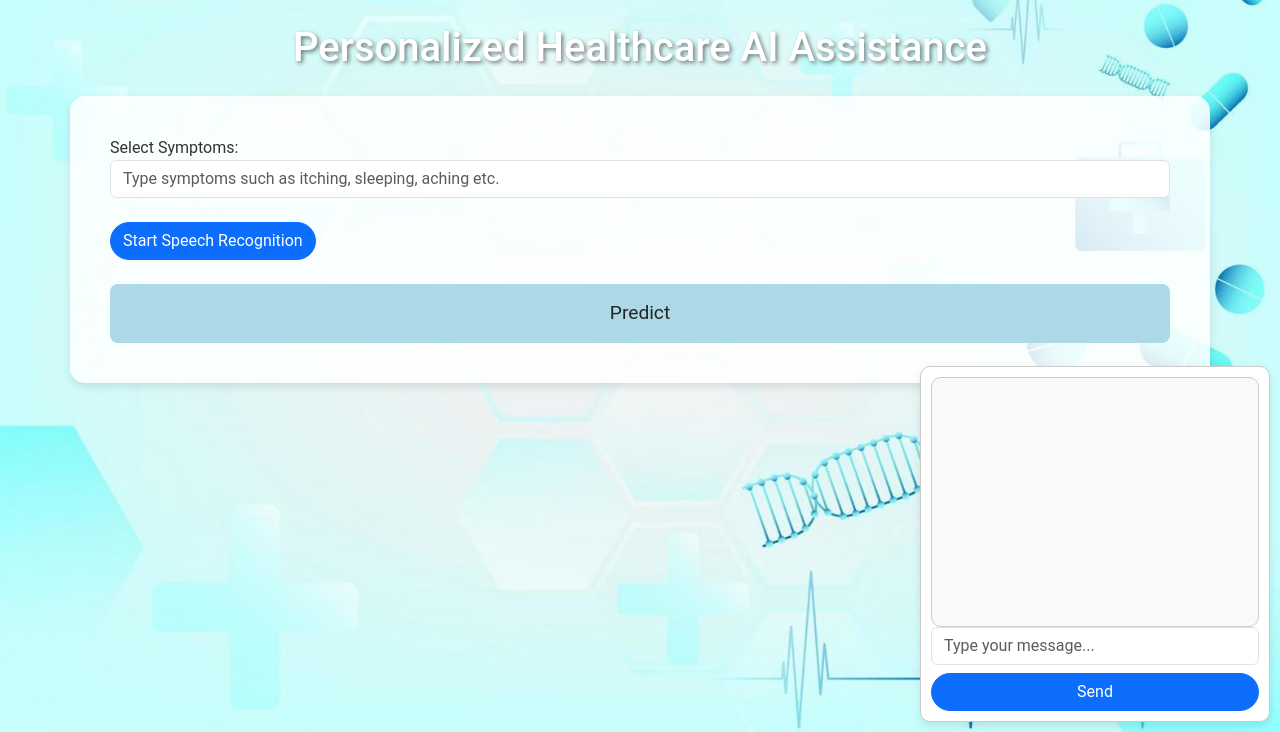
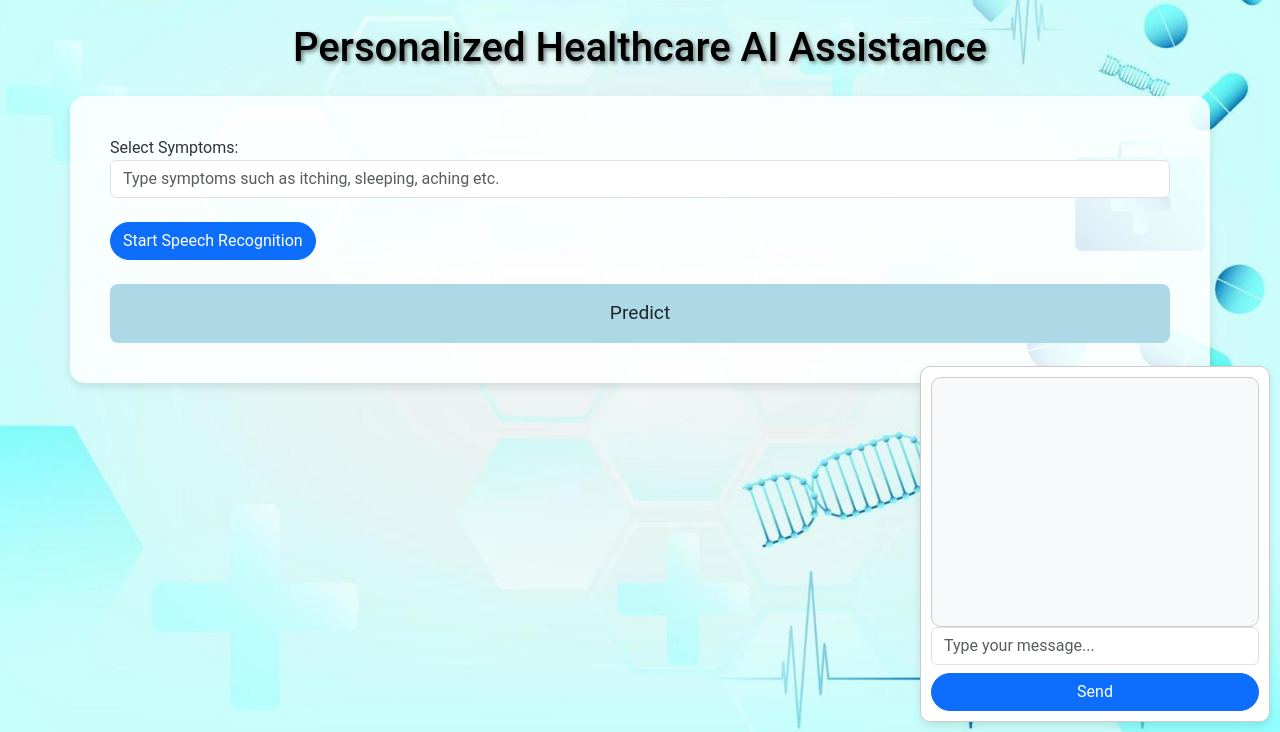
Before and after one commit to YugantGotmare/HealthBuddy, a Flask app: page / in a window 1280 px wide. Shown: the part 68-800 px from the top of the page. Run offline with Flask 3, Linux system fonts and the light colour scheme; parts of the project's set-up code (start-up, migrations or seed data) failed here and were passed over.

Commit message:
Updated UI

```diff
--- a/templates/index.html
+++ b/templates/index.html
@@ -134,7 +134,7 @@
     </nav>
 
     <!-- Main form of page -->
-    <h1 class="mt-4 my-4 text-center">Personalized Healthcare AI Assistance</h1>
+    <h1 class="mt-4 my-4 text-center" style="color: black;">Personalized Healthcare AI Assistance</h1>
     <div class="container my-4 main-container">
         <form action="/predict" method="post">
             <div class="form-group">
```
